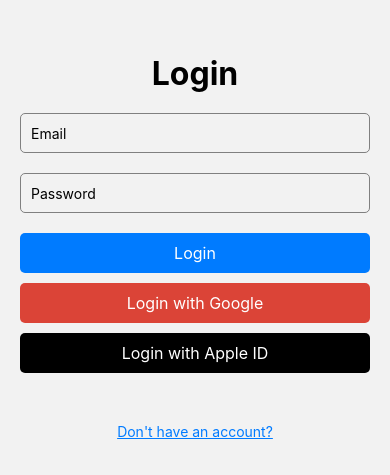
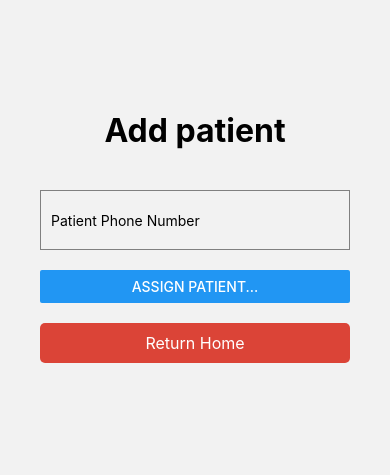
Before and after one commit to MirceaGodiac/MediSync, a React Native app: screen /AssignPatient in a window 390 px wide. Shown: the part 175-650 px from the top of the page. Built offline with nearby package versions, Linux system fonts and the light colour scheme.

Commit message:
Page for assign patient to doctor

```diff
--- a/App.tsx
+++ b/App.tsx
@@ -7,16 +7,19 @@
 import AuthScreen from './assets/Auth Group/AuthPage';
 import HomeScreen from './assets/Homescreen/home';
 import ConsultScreen from './assets/Consult/ConsultScreen';
+import AssignPatientScreen from './assets/assignPatientToDoctor/AssignPatientScreen';
 
 
 function App () {
   const Stack = createStackNavigator();
+
   return (
     <NavigationContainer>
       <Stack.Navigator screenOptions={{headerShown: false}}>
-        <Stack.Screen name="Auth" component={AuthScreen} />
-        <Stack.Screen name="Home" component={HomeScreen} />
-        <Stack.Screen name="Consult" component={ConsultScreen}/>
+            <Stack.Screen name="Auth" component={AuthScreen} />
+            <Stack.Screen name="Home" component={HomeScreen} />
+            <Stack.Screen name="Consult" component={ConsultScreen}/>
+            <Stack.Screen name="AssignPatient" component={AssignPatientScreen} />
       </Stack.Navigator>
     </NavigationContainer>
   );
--- a/assets/Homescreen/home.tsx
+++ b/assets/Homescreen/home.tsx
@@ -12,6 +12,9 @@
       <Text style={styles.title}>Home</Text>
       <TouchableOpacity onPress={() => nav.push("Consult")} style={[styles.button, styles.googleButton]}>
         <Text style={styles.buttonText}>Exemplu formular</Text>
+      </TouchableOpacity>
+      <TouchableOpacity onPress={() => nav.push("AssignPatient")} style={[styles.button, styles.googleButton]}>
+        <Text style={styles.buttonText}>Add Patient</Text>
       </TouchableOpacity>
     </View>
   );
--- /dev/null
+++ b/assets/assignPatientToDoctor/AssignPatientScreen.tsx
@@ -0,0 +1,88 @@
+import React, { useState } from 'react';
+import { View, TextInput, Button, Text, StyleSheet, TouchableOpacity } from 'react-native';
+import assignPatientToDoctor from './assignPage';
+import type { NativeStackNavigationProp } from "@react-navigation/native-stack";
+import { useNavigation } from '@react-navigation/native';
+
+const App = () => {
+  const nav = useNavigation<NativeStackNavigationProp<any>>();
+  const [phoneNumber, setPhoneNumber] = useState('');
+  const [message, setMessage] = useState('');
+
+  const handleAssign = async () => {
+    setMessage('');
+    // console.log('');
+    try {
+      const doctorId = 'qdaavws3czRcXobFySVwv7rGQLe2';
+      await assignPatientToDoctor(phoneNumber, doctorId);
+      setMessage('Patient assigned successfully');
+      // console.log('Patient assigned successfully');
+    } catch (error) {
+      setMessage('Error: ${error.message}');
+      // console.log('Error: ${error.message}');
+    }
+  };
+
+  return (
+    <View style={styles.container}>
+      <Text style={styles.title}>Add patient</Text>
+      <TextInput
+        style={styles.input}
+        placeholder="Patient Phone Number"
+        onChangeText={setPhoneNumber}
+        value={phoneNumber}
+        keyboardType="phone-pad"
+      />
+
+      <Button title="Assign Patient..." onPress={() => handleAssign}/>
+      {message ? <Text>{message}</Text> : null}
+
+      <TouchableOpacity onPress={() => nav.push("Home")} style={[styles.button, styles.googleButton]}>
+        <Text style={styles.buttonText}>Return Home</Text>
+      </TouchableOpacity>
+
+    </View>
+  );
+};
+
+const styles = StyleSheet.create({
+    container: {
+      flex: 1,
+      justifyContent: 'center',
+      padding: 40,
+    },
+    title: {
+      fontSize: 32,
+      fontWeight: 'bold',
+      textAlign: 'center',
+      marginBottom: 20,
+    },
+    input: {
+      height: 60,
+      borderColor: 'gray',
+      borderWidth: 1,
+      marginVertical: 20,
+      padding: 10
+    },
+    message: {
+      marginTop: 30,
+      fontSize: 16,
+      color: 'red',
+    },
+    button: {
+      backgroundColor: '#007BFF',
+      paddingVertical: 10,
+      borderRadius: 5,
+      alignItems: 'center',
+      marginVertical: 20,
+    },
+    googleButton: {
+      backgroundColor: '#DB4437',
+    },
+    buttonText: {
+      color: '#ffffff',
+      fontSize: 16,
+    },
+});
+
+export default App;
--- /dev/null
+++ b/assets/assignPatientToDoctor/assignPage.tsx
@@ -0,0 +1,71 @@
+import React, { useState } from 'react';
+import firestore, { firebase } from '@react-native-firebase/database';
+import { View, TextInput, Button, StyleSheet, ScrollView, TouchableOpacity, Text } from 'react-native';
+import database from '@react-native-firebase/database';
+import auth, { FirebaseAuthTypes } from "@react-native-firebase/auth";
+
+// const [CNP, setCNP] = useState("6150716016696");
+//   const [nrTelefon, setNrTelefon] = useState("+40754213564")
+//   const [name, setName] = useState("Marius");
+//   const [surName, setSurName] = useState("Popescu");
+//   const [email, setEmail] = useState("");
+//   const [password, setPassword] = useState("");
+//   const [isDoctor, setIsDoctor] = useState(false);
+
+// const uid = async (response: FirebaseAuthTypes.UserCredential) => {
+//   // to do later, will add stuff to firestore realtime database
+//   // now i just made a user autentithication system
+//   // to see how to do this visit https://www.youtube.com/watch?v=mZlKwRV4MC8
+//   database().ref(`/users/${response.user.uid}`).get({ CNP, nrTelefon, name, surName, email, isDoctor });
+// }
+const assignPatientToDoctor = async (phoneNumber: any, doctorId: string) => {
+  try {
+    // Look for the patient having phoneNumber
+
+    // const querySnapshot = await database()
+    //   .ref("users/HaPZofJsV1e2hy2T7zvShm5Abfb2")
+    //   .once('value')
+    //   .then(snapshot => {
+    //     console.log('User data: ', snapshot.val());
+    //   });
+    const querySnapshot = {
+      email: 'pacient@gmail.com',
+      isDoctor: false,
+      nrTelefon: phoneNumber,
+      name: 'Marius',
+      surname: 'Popescu',
+      uid: 'HaPZofJsV1e2hy2T7zvShm5Abfb2'
+    }
+
+    if (typeof querySnapshot === 'undefined') {
+      throw new Error('No patient found with this phone number');
+    }
+
+    // Assign patient to doctorId
+
+    // const querySnapshot2 = await database()
+    //   .ref("users/qdaavws3czRcXobFySVwv7rGQLe2")
+    //   .once('value')
+    //   .then(snapshot => {
+    //     console.log('User data: ', snapshot.val());
+    //   });
+
+    // if (typeof querySnapshot2 === 'undefined') {
+    //   throw new Error('No doctor found with this doctorId');
+    // }
+
+    // const doctorId = querySnapshot2;
+
+    // const doctorRef = doctorId;
+    // await doctorRef.update({
+    //       patients : firebase.FieldValue.arrayUnion(querySnapshot),
+    // });
+
+    console.log('Patient assigned to doctor successfully');
+  } catch (error) {
+    console.error('Error assigning patient to doctor:', error);
+    throw error;
+  }
+};
+
+export default assignPatientToDoctor;
```
